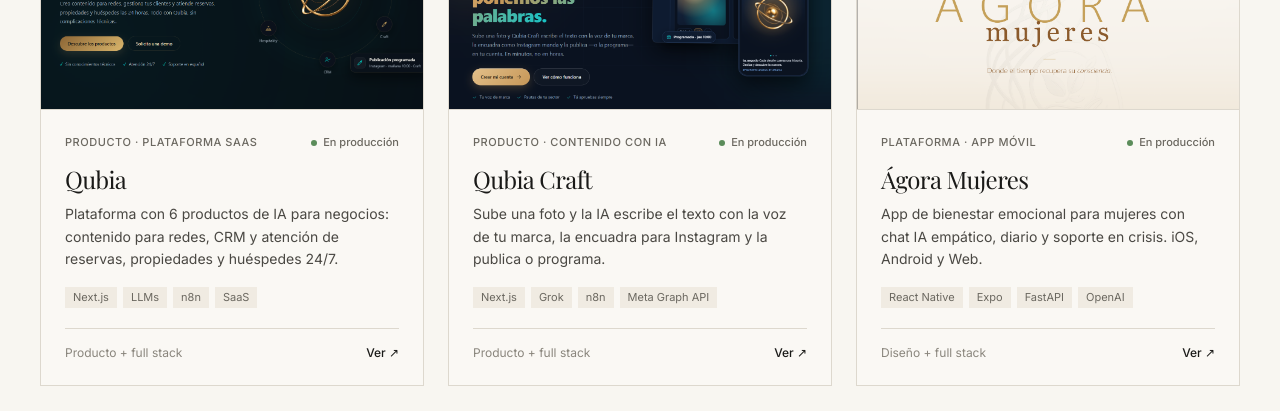
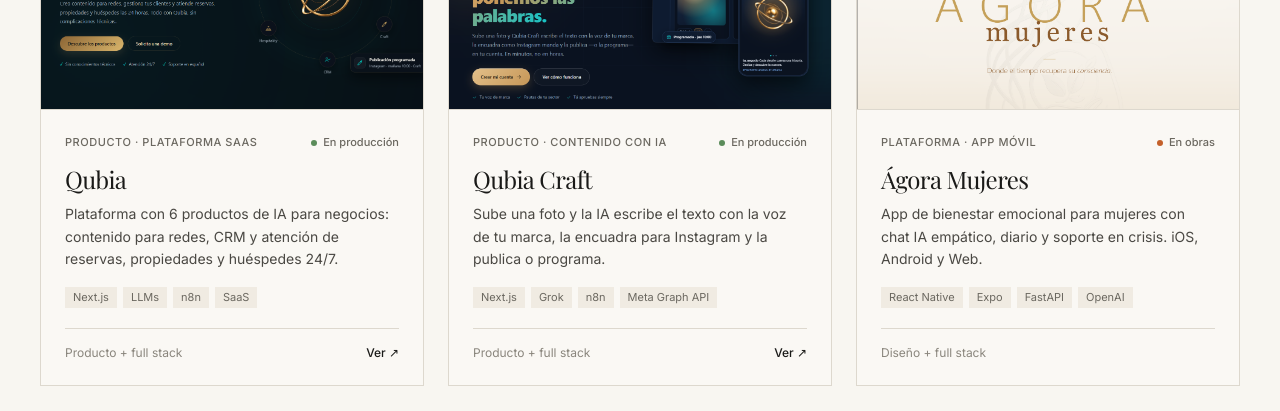
Before and after one commit to SaraAbreu/saraabreuportfolio, a Next.js app: page / in a window 1280 px wide. Shown: the part 1440-1851 px from the top of the page. Built offline with nearby package versions, Linux system fonts and the light colour scheme; a web font is replaced by a local one.

Commit message:
Ágora Mujeres: estado En obras

```diff
--- a/components/AboutSection.js
+++ b/components/AboutSection.js
@@ -3,7 +3,7 @@ import Image from 'next/image';
 import { motion } from 'framer-motion';
 
 const facts = [
-  { value: '4', label: 'Productos en producción' },
+  { value: '3', label: 'Productos en producción' },
   { value: '3', label: 'Plataformas: iOS, Android y Web' },
   { value: 'E2E', label: 'Del diseño al código' },
 ];
--- a/components/ProjectsSection.js
+++ b/components/ProjectsSection.js
@@ -29,10 +29,9 @@ const projectsData = [
     title: 'Ágora Mujeres',
     type: 'Plataforma · App móvil',
     role: 'Diseño + full stack',
-    status: 'Live',
+    status: 'En obras',
     pitch: 'App de bienestar emocional para mujeres con chat IA empático, diario y soporte en crisis. iOS, Android y Web.',
     techs: ['React Native', 'Expo', 'FastAPI', 'OpenAI', 'MongoDB', 'Stripe'],
-    live: 'https://agoramujeres.syntexia-solutions.es/',
     image: '/images/projects/agora.png',
   },
   {
@@ -160,6 +159,7 @@ export default function ProjectsSection() {
                       Código
                     </a>
                   )}
+                  {project.live && (
                   <a
                     href={project.live}
                     target="_blank"
@@ -169,6 +169,7 @@ export default function ProjectsSection() {
                   >
                     Ver ↗
                   </a>
+                  )}
                 </div>
               </div>
             </div>
```
